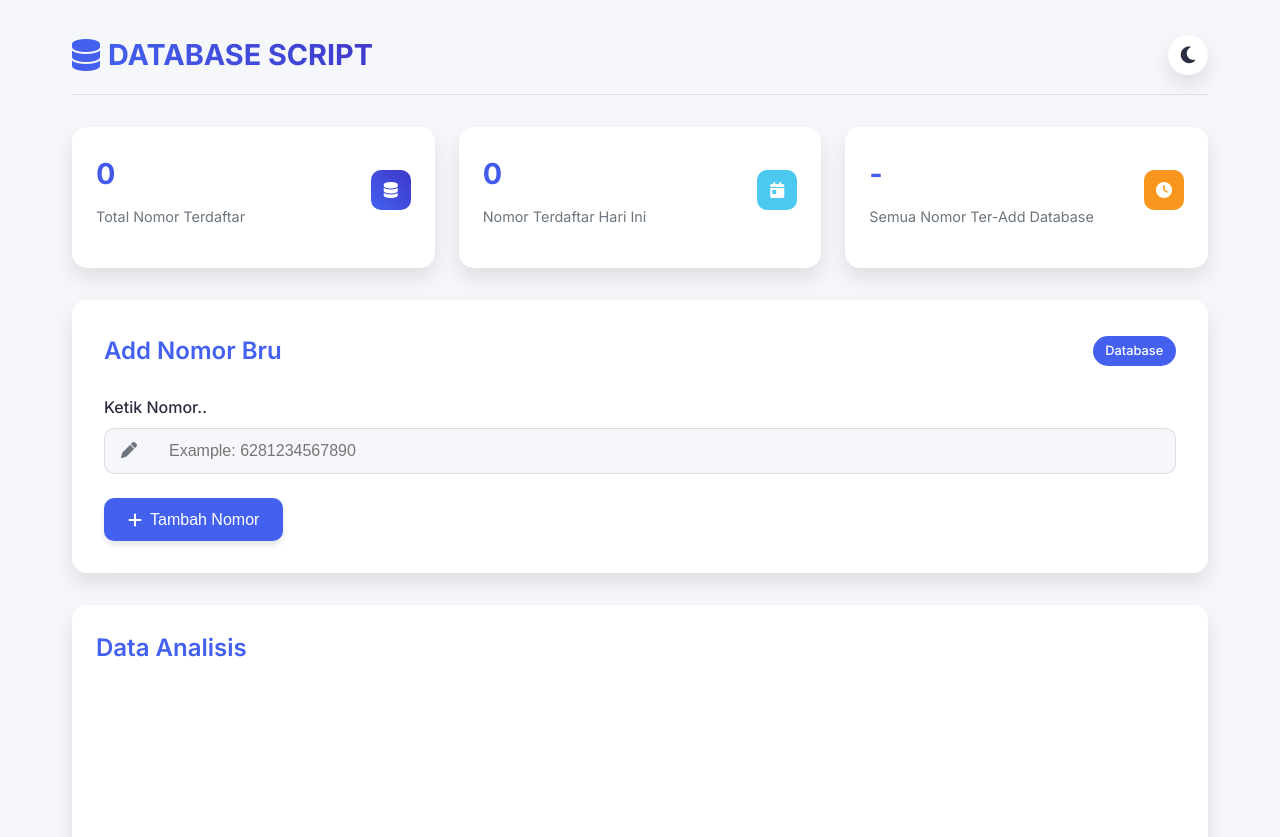
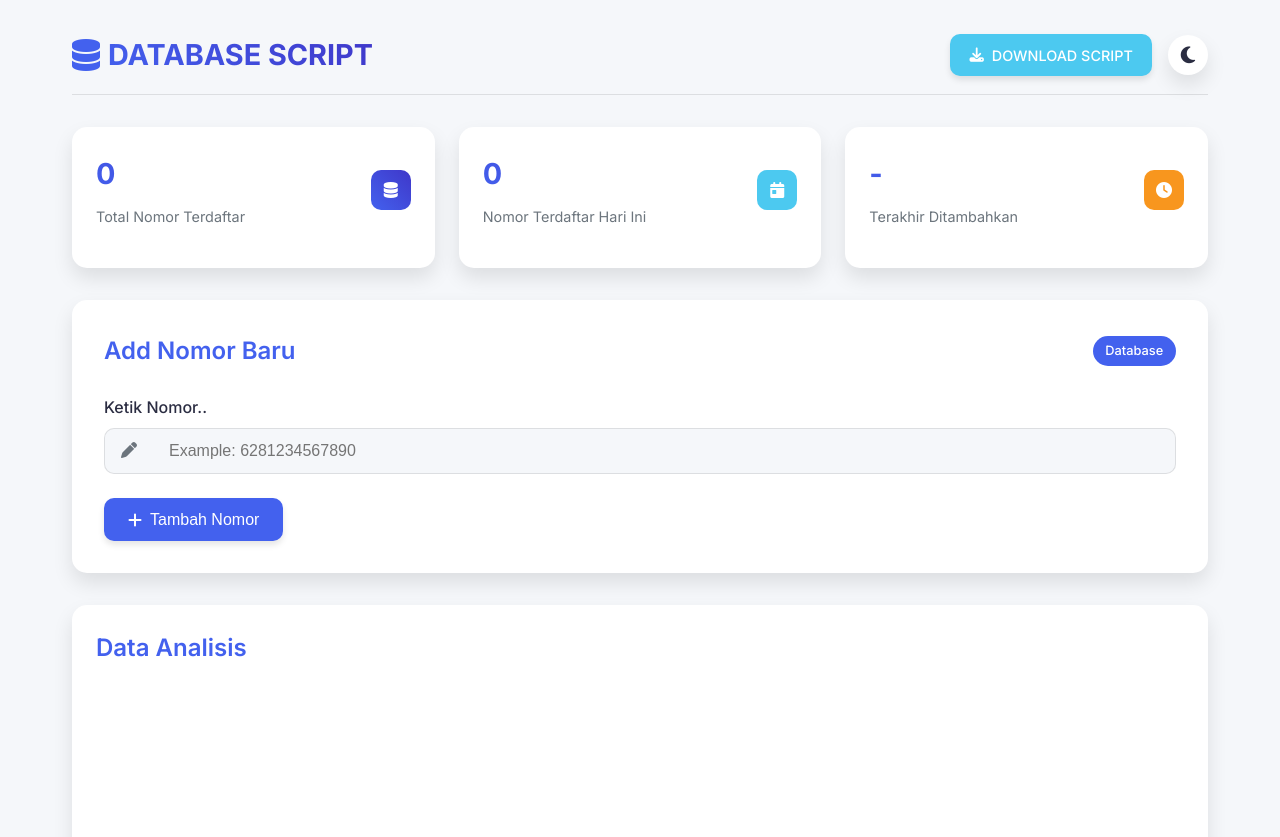
Before and after one commit to rzkypribadi/database, a plain HTML site: page index.html in a window 1280 px wide. Shown: the top 837 px of the page. Drawn offline with nearby package versions, Linux system fonts and the light colour scheme; no server answers.

Commit message:
index.html

```diff
--- a/index.html
+++ b/index.html
@@ -92,6 +92,12 @@
             -webkit-text-fill-color: transparent;
         }
 
+        .header-actions {
+            display: flex;
+            align-items: center;
+            gap: 1rem;
+        }
+
         .theme-toggle {
             background: var(--card-bg);
             border: none;
@@ -109,6 +115,37 @@
         .theme-toggle i {
             font-size: 1.2rem;
             color: var(--text-dark);
+        }
+
+        .download-btn {
+            background: var(--success);
+            color: white;
+            border: none;
+            padding: 0.6rem 1.2rem;
+            border-radius: 10px;
+            cursor: pointer;
+            font-size: 0.9rem;
+            font-weight: 500;
+            display: inline-flex;
+            align-items: center;
+            gap: 0.5rem;
+            transition: var(--transition);
+            box-shadow: 0 4px 6px rgba(0, 0, 0, 0.1);
+            text-decoration: none;
+        }
+
+        .download-btn:hover {
+            background: #3aa8d8;
+            transform: translateY(-2px);
+            box-shadow: 0 6px 8px rgba(0, 0, 0, 0.15);
+        }
+
+        .download-btn:active {
+            transform: translateY(0);
+        }
+
+        .download-btn i {
+            font-size: 0.9rem;
         }
 
         /* MAIN CARD */
@@ -463,6 +500,15 @@
                 display: block;
                 overflow-x: auto;
             }
+
+            .header-actions {
+                gap: 0.5rem;
+            }
+
+            .download-btn {
+                padding: 0.5rem 0.8rem;
+                font-size: 0.8rem;
+            }
         }
     </style>
 </head>
@@ -474,9 +520,14 @@
                 <i class="fas fa-database"></i>
                 <h1>DATABASE SCRIPT</h1>
             </div>
-            <button class="theme-toggle" id="themeToggle">
-                <i class="fas fa-moon"></i>
-            </button>
+            <div class="header-actions">
+                <a href="https://mediafire.com" class="download-btn" target="_blank">
+                    <i class="fas fa-download"></i> DOWNLOAD SCRIPT
+                </a>
+                <button class="theme-toggle" id="themeToggle">
+                    <i class="fas fa-moon"></i>
+                </button>
+            </div>
         </header>
 
         <!-- STATS CARDS -->
@@ -507,7 +558,7 @@
                 <div class="stat-header">
                     <div>
                         <div class="stat-value" id="lastAdded">-</div>
-                        <div class="stat-title">Semua Nomor Ter-Add Database</div>
+                        <div class="stat-title">Terakhir Ditambahkan</div>
                     </div>
                     <div class="stat-icon warning">
                         <i class="fas fa-clock"></i>
@@ -519,7 +570,7 @@
         <!-- MAIN CARD -->
         <div class="main-card">
             <div class="card-header">
-                <h2>Add Nomor Bru</h2>
+                <h2>Add Nomor Baru</h2>
                 <span class="badge">Database</span>
             </div>
             <div class="form-group">
```
